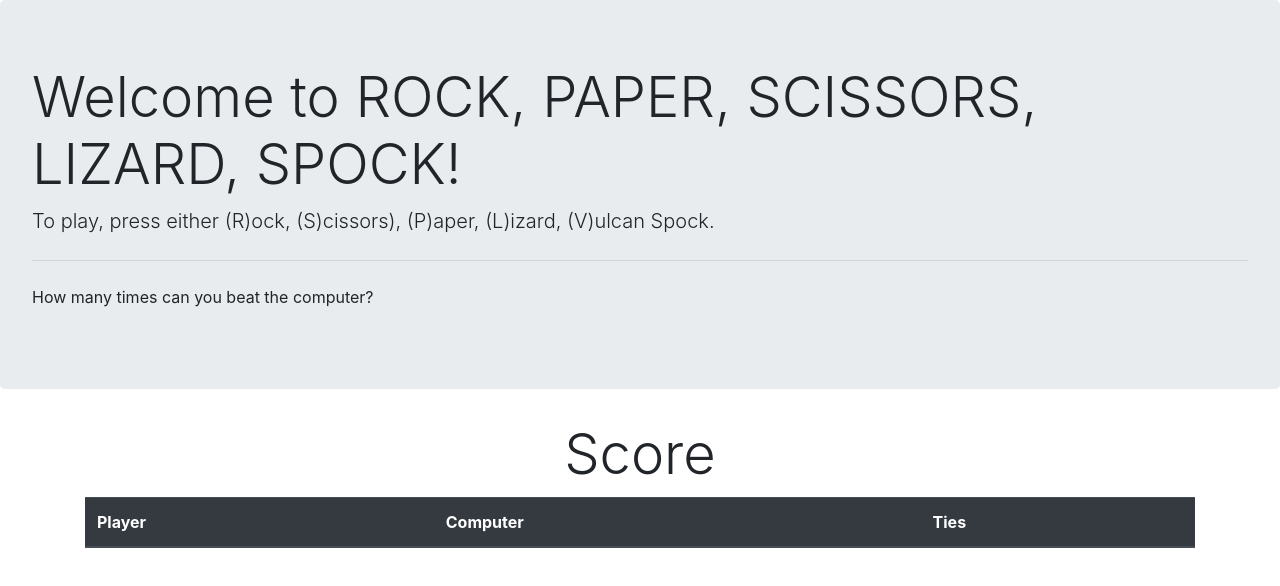
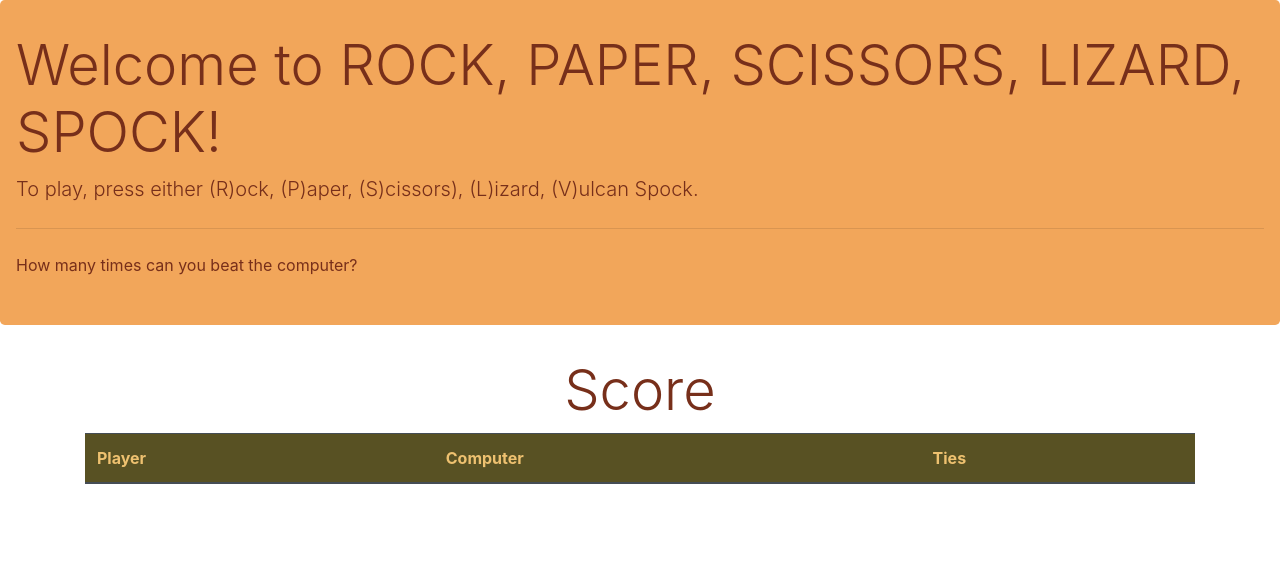
Before and after one commit to KAronoff/Rock-Paper-Scissors-Lizard-Spock-Game, a plain HTML site: page index.html in a window 1280 px wide. Drawn offline with nearby package versions, Linux system fonts and the light colour scheme.

Commit message:
added styling, and fixed an error. userGuess=s && computerGuess=r was missing

```diff
--- a/index.html
+++ b/index.html
@@ -9,11 +9,27 @@
 </head>
 
 <body>
+<style>
+  body {
+    color: #772F1A;
+  }
+  .table .thead-dark th {
+  color: #EEC170;
+  background-color: #585123;
+  border-color: #454d55;
+  }
+  .jumbotron {
+    padding: 2rem 1rem;
+    margin-bottom: 2rem;
+    background-color: #F2A65A;
+    border-radius: .3rem;
+  }
+</style>
 
   <div id="game">
     <div class="jumbotron">
       <h1 class="display-4">Welcome to ROCK, PAPER, SCISSORS, LIZARD, SPOCK!</h1>
-      <p class="lead">To play, press either (R)ock, (S)cissors), (P)aper, (L)izard, (V)ulcan Spock.</p>
+      <p class="lead">To play, press either (R)ock, (P)aper, (S)cissors), (L)izard, (V)ulcan Spock.</p>
       <hr class="my-4">
       <p>How many times can you beat the computer?</p>
       <!-- this is where the game stuff will be written -->
@@ -138,7 +154,7 @@
         playerWins ++;
         console.log("player score  " + playerWins);
       }
-      else if (userGuess === "r" && computerGuess === "s"){
+      else if (userGuess === "s" && computerGuess === "r"){
         // computer wins
         computerWins ++;
         console.log("computer score " + computerWins);
```
